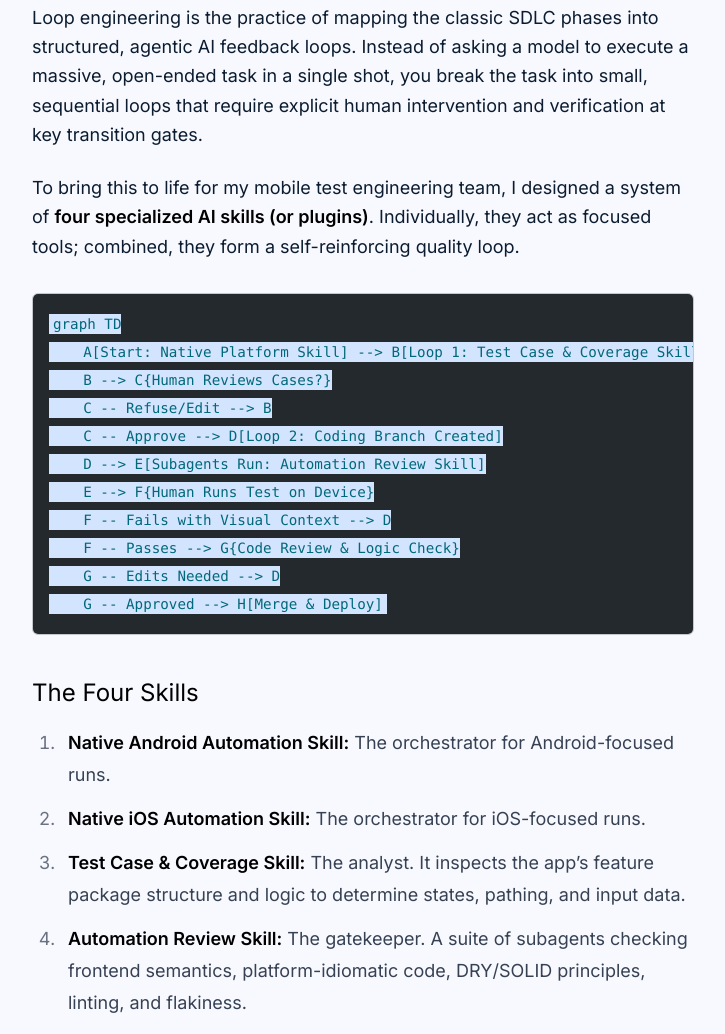
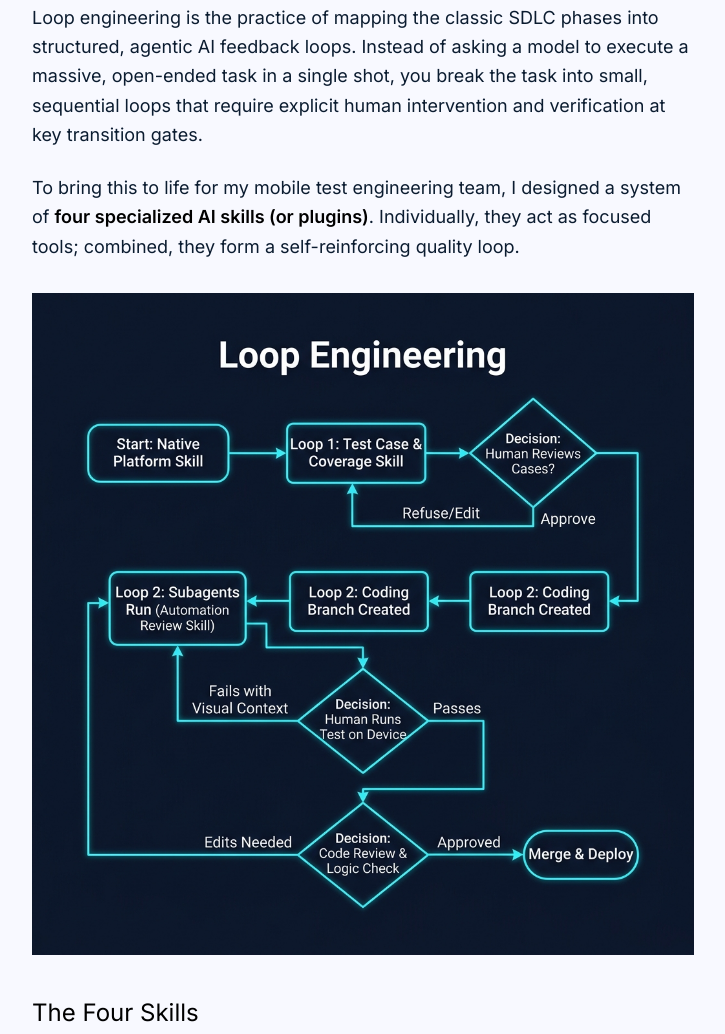
Before and after one commit to davidcon05/davidcon05.github.io, an Astro site: page /blog/loop-engineering-test-automation in a window 1280 px wide. Shown: the part 1502-2536 px from the top of the page, without its empty margins (228-953 px from the left). Built offline with nearby package versions, Linux system fonts and the light colour scheme; Astro itself is replaced by a stand-in of ours.

````diff
--- a/src/content/blog/loop-engineering-test-automation.md
+++ b/src/content/blog/loop-engineering-test-automation.md
@@ -33,20 +33,7 @@ The answer wasn't to let the AI write all the tests. The answer was **Loop Engin
 Loop engineering is the practice of mapping the classic SDLC phases into structured, agentic AI feedback loops. Instead of asking a model to execute a massive, open-ended task in a single shot, you break the task into small, sequential loops that require explicit human intervention and verification at key transition gates.
 
 To bring this to life for my mobile test engineering team, I designed a system of **four specialized AI skills (or plugins)**. Individually, they act as focused tools; combined, they form a self-reinforcing quality loop.
-
-```mermaid
-graph TD
-    A[Start: Native Platform Skill] --> B[Loop 1: Test Case & Coverage Skill]
-    B --> C{Human Reviews Cases?}
-    C -- Refuse/Edit --> B
-    C -- Approve --> D[Loop 2: Coding Branch Created]
-    D --> E[Subagents Run: Automation Review Skill]
-    E --> F{Human Runs Test on Device}
-    F -- Fails with Visual Context --> D
-    F -- Passes --> G{Code Review & Logic Check}
-    G -- Edits Needed --> D
-    G -- Approved --> H[Merge & Deploy]
-```
+![Loop Engineering Flowchart](/images/loop_engineering_flow.png)
 
 ### The Four Skills
 
--- a/src/content/blog/shift-left-with-ai.md
+++ b/src/content/blog/shift-left-with-ai.md
@@ -5,7 +5,7 @@ category: "AI-Assisted Development"
 tags: ["Testing", "AI", "Claude", "Career", "Mobile"]
 readingTime: 8
 excerpt: "After building EcoJournal for my wife with Claude I had a startling revelation when going back to add a feature - I had no clue what the AI had built. I had tested it, defined the requirements, completed the spikes to understand the requirements and limitations but I did not understand the view models, Swift Data classes, and the state management system"
-status: "PUBLISHED"
+status: "LATEST"
 order: 4
 ---
 
````
Also changed, not shown: public/images/loop_engineering_flow.png (added).
